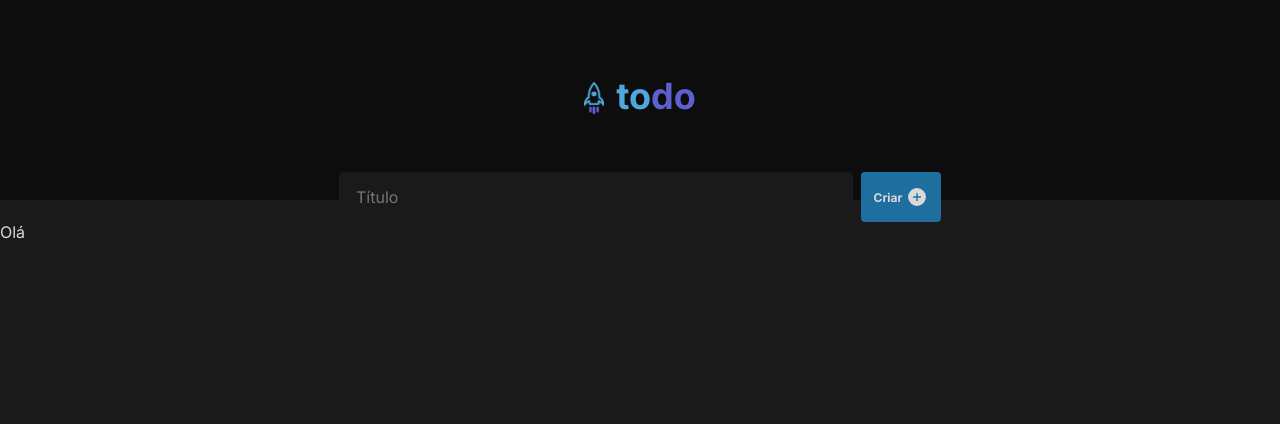
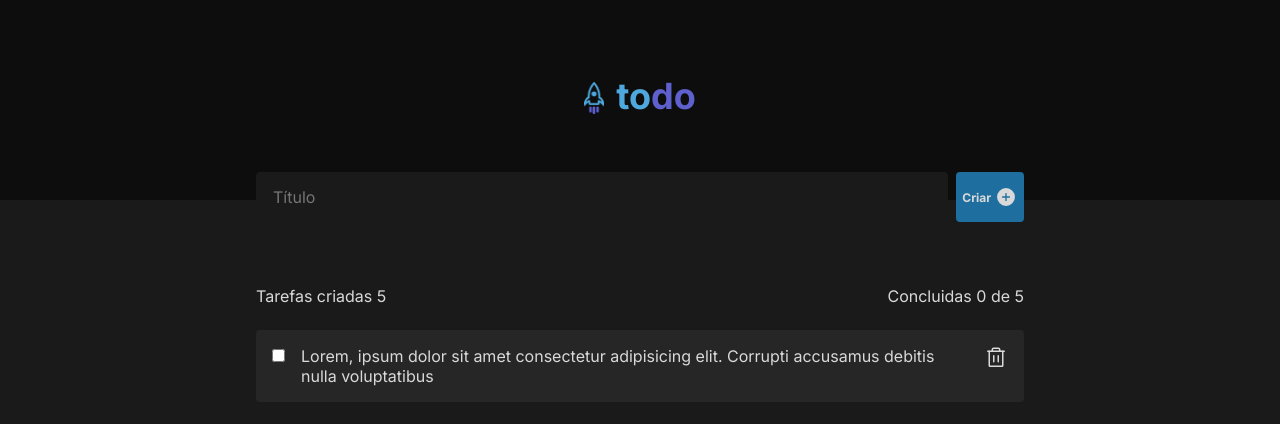
Before and after one commit to alandlan/IgniteReact-Projeto1--Desafio, a React (Vite) app in the folder desafio-ignite-react-1/: page / in a window 1280 px wide. Shown: the top 424 px of the page. Built offline with nearby package versions, Linux system fonts and the light colour scheme.

Commit message:
adiciona componente listtask

```diff
--- a/desafio-ignite-react-1/src/App.module.css
+++ b/desafio-ignite-react-1/src/App.module.css
@@ -1,4 +1,22 @@
 .wrapper{
-    display: contents;
-    max-width: 70rem;
+    margin: 0 15rem;
 }
+
+@media (max-width: 1200px) {
+    .wrapper{
+        margin: 0 5rem;
+    }
+}
+
+@media (max-width: 950px) {
+    .wrapper{
+        margin: 0 3rem;
+    }
+}
+
+
+@media (max-width: 768px) {
+    .wrapper{
+        margin: 0 1rem;
+    }
+}
--- a/desafio-ignite-react-1/src/App.tsx
+++ b/desafio-ignite-react-1/src/App.tsx
@@ -1,5 +1,6 @@
+import { Header } from './components/Header'
 import { FormTask } from './components/FormTask'
-import { Header } from './components/Header'
+import { ListTask } from './components/ListTask'
 
 import styles from './App.module.css'
 
@@ -8,11 +9,11 @@ function App() {
   return (
     <>
       <Header />
-      <div className={styles.wrapper}>
+      <section className={styles.wrapper}>
         <FormTask />
+        <ListTask />
 
-        <p>Olá</p>
-      </div>
+      </section>
     </>
   )
 }
--- a/desafio-ignite-react-1/src/components/FormTask.module.css
+++ b/desafio-ignite-react-1/src/components/FormTask.module.css
@@ -7,7 +7,7 @@
 
 .formAddTask__input{
     border-radius: 4px;
-    width: 30rem;
+    width: 100%;
     height: 16px;
     padding: 16px;
     border: 1px solid var(--gray-600);
--- a/desafio-ignite-react-1/src/components/FormTask.tsx
+++ b/desafio-ignite-react-1/src/components/FormTask.tsx
@@ -4,7 +4,7 @@ import styles from './FormTask.module.css';
 export function FormTask(){
     return (
         <form  className={styles.formAddTask}>
-            <input className={styles.formAddTask__input} type="text" placeholder="Título" />
+            <input maxLength={100} className={styles.formAddTask__input} type="text" placeholder="Título" />
             <button className={styles.formAddTask__button} type="submit">
                 <label>Criar</label>
                 <PlusCircle size={22} weight="fill" />
--- /dev/null
+++ b/desafio-ignite-react-1/src/components/ListTask.module.css
@@ -0,0 +1,37 @@
+.list{
+    margin-top: 4rem;
+    display: flex;
+    justify-content: center;
+    padding: 0 1rem;
+    display: flow-root;
+}
+
+.header{
+    display: flex;
+    justify-content: space-between;
+    align-items: center;
+    width: 100%;
+}
+
+.listItem{
+    margin-top: 1.5rem;
+}
+
+.item{
+    display: flex;
+    justify-content: space-between;
+    background: var(--gray-500);
+    height: 2.5rem;
+    padding: 1rem;
+    border-radius: 4px;
+    gap: 1rem;
+}
+
+.item > div {
+    display: inline-flex;
+    gap: 1rem;
+}
+
+.checkbox{
+    height: 80%;
+}
--- /dev/null
+++ b/desafio-ignite-react-1/src/components/ListTask.tsx
@@ -0,0 +1,38 @@
+import { Trash } from 'phosphor-react'
+import styles from './ListTask.module.css'
+
+const a = 1;
+
+export function ListTask() {
+    return (
+        <section className={styles.list}>
+            <div className={styles.header}>
+                <div>
+                    <label>Tarefas criadas</label><span> 5</span>
+                </div>
+                <div>
+                    <label>Concluidas</label><span> 0</span> de <span>5</span>
+                </div>
+            </div>
+            <div className={styles.listItem}>
+                <ul>
+                    <li className={styles.item}>
+                        <div>
+                            <div className={styles.checkbox}>
+                                <input type="checkbox" />
+                            </div>
+                            <div>
+                                <label>Lorem, ipsum dolor sit amet consectetur adipisicing elit. Corrupti accusamus debitis nulla voluptatibus</label>
+                            </div>
+                        </div>
+                        <div>
+
+                            <Trash size={24} />
+                        </div>
+                    </li>
+                </ul>
+            </div>
+
+        </section>
+    )
+}
```
